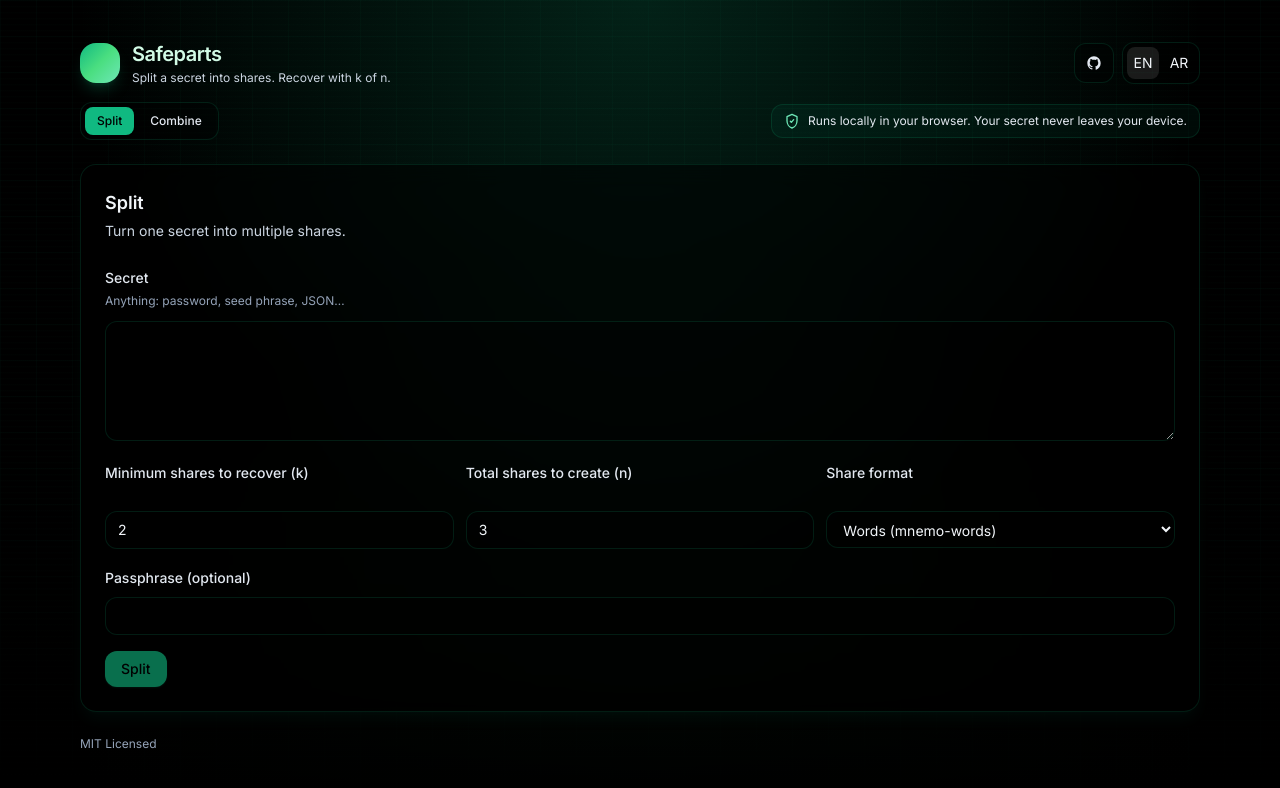
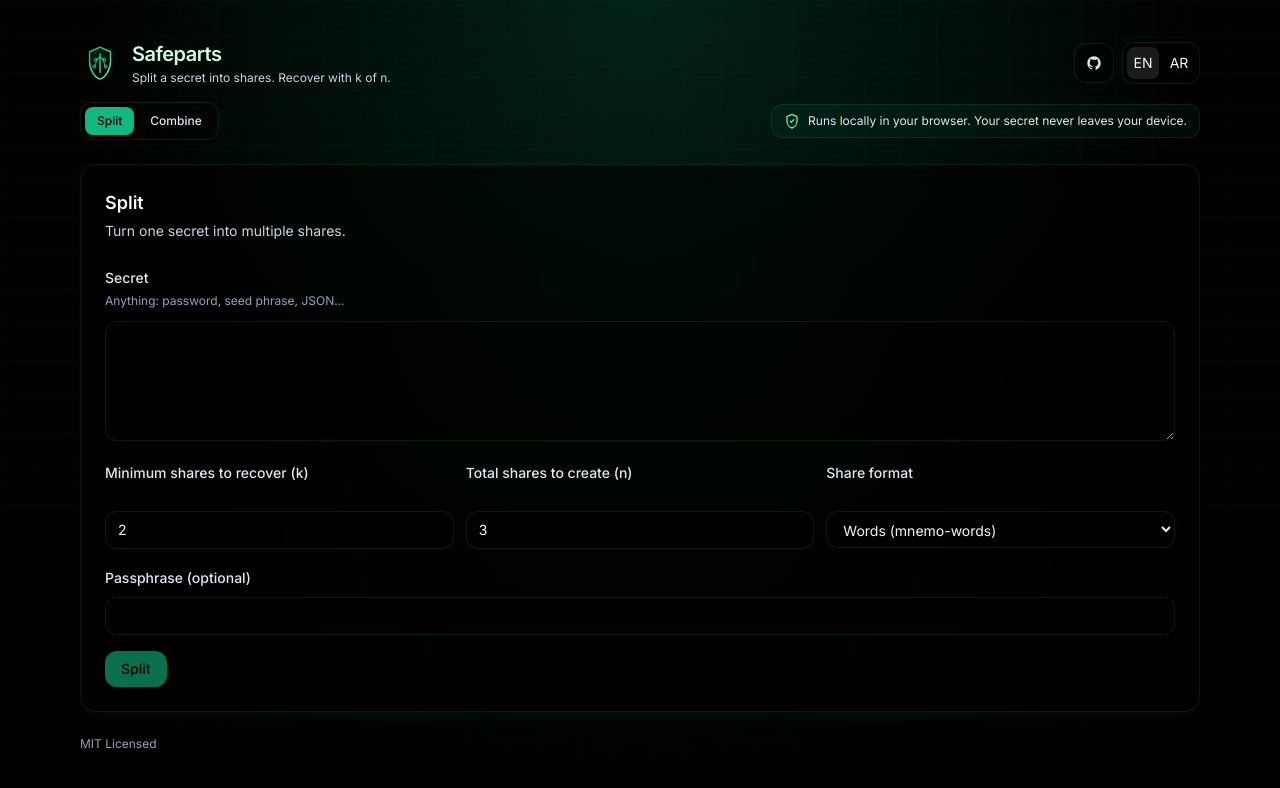
Before and after one commit to mustafamohsen/safeparts, a React (Vite) app in the folder web/: page / in a window 1280 px wide. Shown: the top 788 px of the page. Built offline with nearby package versions, Linux system fonts and the light colour scheme.

Commit message:
feat(branding): add SVG logo and use in UI/README

```diff
--- a/web/src/App.tsx
+++ b/web/src/App.tsx
@@ -1,4 +1,6 @@
 import { useEffect, useState } from "react";
+
+import logoUrl from "./assets/logo.svg";
 
 import { CombineForm } from "./components/CombineForm";
 import { SplitForm } from "./components/SplitForm";
@@ -101,7 +103,14 @@ export function App() {
         <header className="flex flex-col gap-4">
           <div className="flex flex-col gap-4 sm:flex-row sm:items-center sm:justify-between">
             <div className="flex items-center gap-3">
-              <div className="h-10 w-10 shrink-0 rounded-2xl bg-gradient-to-br from-emerald-500 via-green-400 to-emerald-300 shadow-lg shadow-emerald-500/20" />
+              <img
+                src={logoUrl}
+                alt="Safeparts"
+                className="h-10 w-10 shrink-0"
+                width={40}
+                height={40}
+                decoding="async"
+              />
               <div className="text-start">
                 <h1 className="text-xl font-semibold tracking-tight text-emerald-100">
                   {strings.appName}
```
Also changed, not shown: web/src/assets/logo.svg (added), 1 other file (tests, documents, lock files or other folders).
